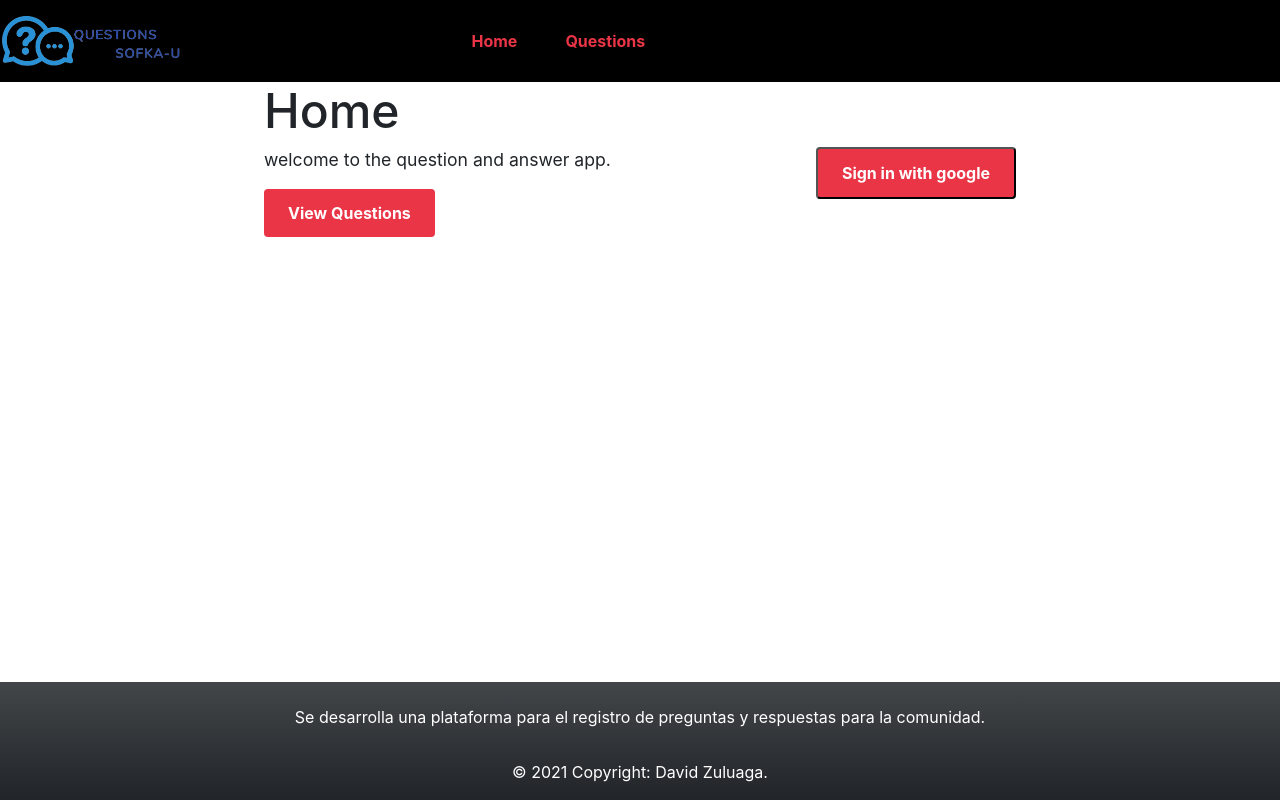
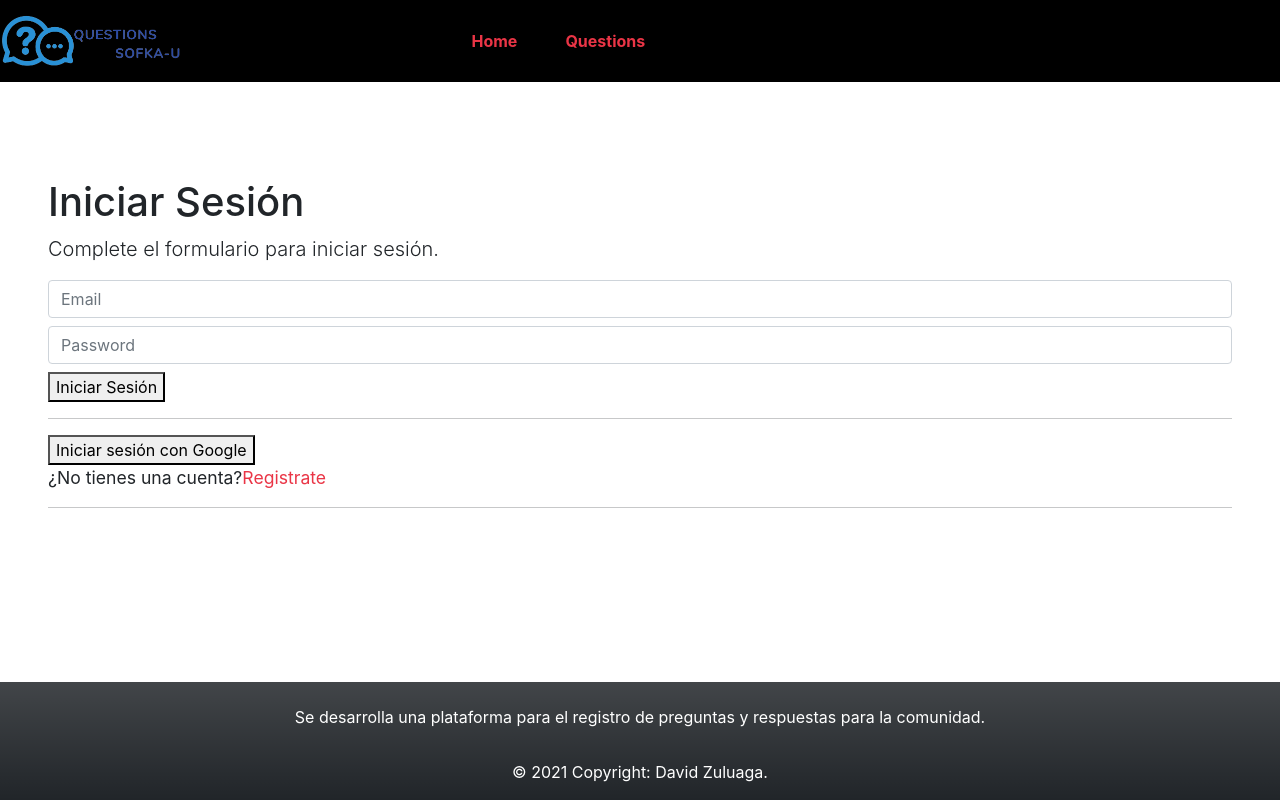
Before and after one commit to zuluroa/spring-webflux-react-firebase-heroku, a React (Create React App) app in the folder web/: page /login in a window 1280 px wide. Before the commit this address led to /. Built offline with nearby package versions, Linux system fonts and the light colour scheme; no server answers.

Commit message:
Se agrega la agrega la funcionalidad de la caracteristica 7.2 donde se crear un formulario para iniciar session y se hace ajustes de variables que no se utilizan en registerPage

```diff
--- a/web/src/App.js
+++ b/web/src/App.js
@@ -14,7 +14,8 @@ import AnswerFormPage from './pages/AnswerFormPage'
 import OwnerQuestionsPage from './pages/OwnerQuestionsPage'
 import Footer from './components/Footer';
 import { useDispatch } from 'react-redux';
-import Register from "./pages/Register"
+import Register from "./pages/RegisterPage"
+import LoginPage from './pages/LoginPage';
 
 const App = () => {
   const [user] = useAuthState(auth);
@@ -52,6 +53,7 @@ const App = () => {
             <Route exact path="/question/:id" component={SingleQuestionPage} />
             <Route exact path="/answer/:id" component={AnswerFormPage} />
             <Route exact path="/register" component={Register} />
+            <Route exact path="/login" component={LoginPage} />
             <Redirect to="/" />
           </Switch>
         </>
--- /dev/null
+++ b/web/src/pages/LoginPage.js
@@ -0,0 +1,65 @@
+import React from 'react'
+import { useForm } from "react-hook-form";
+import { signin, signInWithGoogle } from '../config/auth';
+import { Link } from "react-router-dom";
+
+const LoginPage = () => {
+    const { register, handleSubmit } = useForm();
+
+    const onSubmit = async data => {
+        try {
+            await signin(data.email, data.password);
+        } catch (error) {
+            console.log("ERROR AL INICIAR SESION ", error.message);
+        }
+
+    };
+
+    return (
+        <div className="login-wrap">
+            <form form className="mt-5 py-5 px-5" onSubmit={handleSubmit(onSubmit)}>
+                <h1>
+                    Iniciar Sesión
+                </h1>
+                <p className="lead">
+                    Complete el formulario para iniciar sesión.
+                </p>
+                <div className="form-group container-input">
+                    <input
+                        className="form-control"
+                        placeholder="Email"
+                        name="email"
+                        type="email"
+                        {...register("email", { required: true, maxLength: 100 })}
+                    />
+                    <input
+                        className="form-control"
+                        placeholder="Password"
+                        name="password"
+                        type="password"
+                        {...register("password", { required: true, maxLength: 50 })}
+                    />
+                </div>
+
+                <button className="boton-cerrar" type="submit">Iniciar Sesión</button>
+                <hr />
+                <button
+                    className="boton-cerrar"
+                    onClick={signInWithGoogle}
+                    type="button"
+                >
+                    Iniciar sesión con Google
+                </button>
+                <p>
+                    ¿No tienes una cuenta?
+                    <Link className="a" to="/register">
+                        Registrate
+                    </Link>
+                </p>
+                <hr />
+            </form>
+        </div>
+    );
+}
+
+export default LoginPage;
--- a/web/src/pages/Register.js
+++ b/web/src/pages/RegisterPage.js
@@ -1,10 +1,8 @@
 import React from 'react'
 import { useForm } from "react-hook-form";
-import { useSelector } from 'react-redux';
 import { signup } from '../config/auth';
 
 const Register = () => {
-    const question = useSelector(state => state.question);
     const { register, handleSubmit } = useForm();
 
     const onSubmit = data => {
@@ -12,7 +10,6 @@ const Register = () => {
             signup(data.email, data.password);
         } catch (error) {
             console.log("ERROR REGISTRARSE", error.message)
-            // this.setState({ error: error.message });
         }
     };
 
@@ -32,18 +29,17 @@ const Register = () => {
                         placeholder="Email"
                         name="email"
                         type="email"
-                        {...register("email", { required: true, maxLength:20 })}
+                        {...register("email", { required: true, maxLength:100 })}
                     />
                     <input
                         className="form-control"
                         placeholder="Password"
                         name="password"
                         type="password"
-                        {...register("password", { required: true, maxLength:20 })}
+                        {...register("password", { required: true, maxLength:50 })}
                     />
                 </div>
 
-                {question.hasErrors ? <p>Hubo un error al registrarse.</p> : null}
                 <button className="boton-cerrar" type="submit">Registrar Email</button>
                 <hr />
             </form>
```
